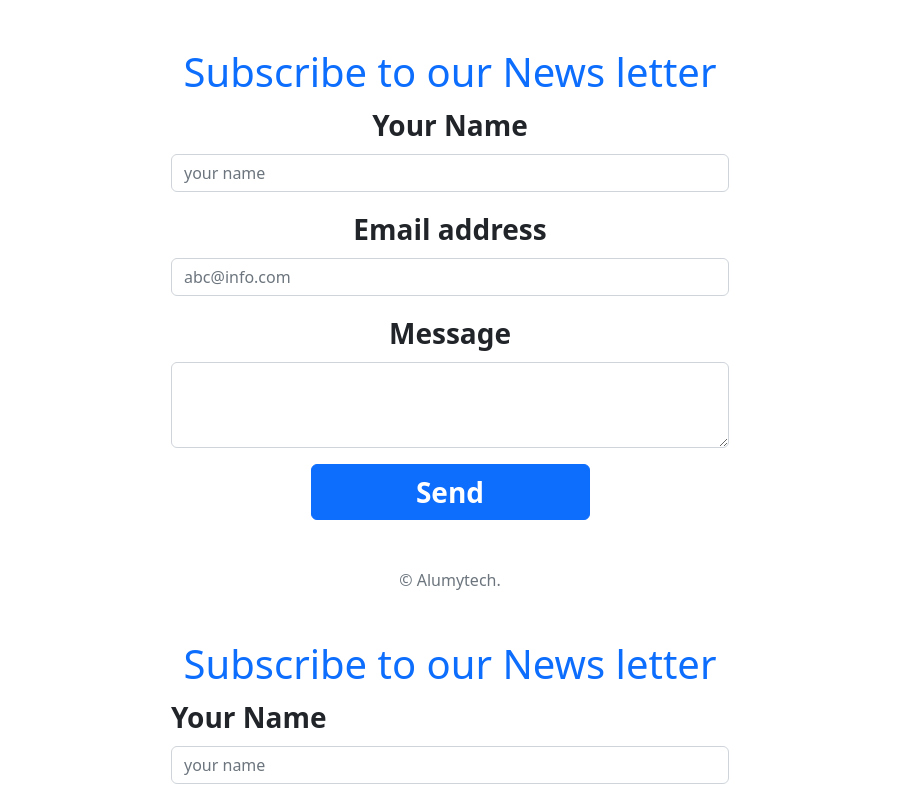
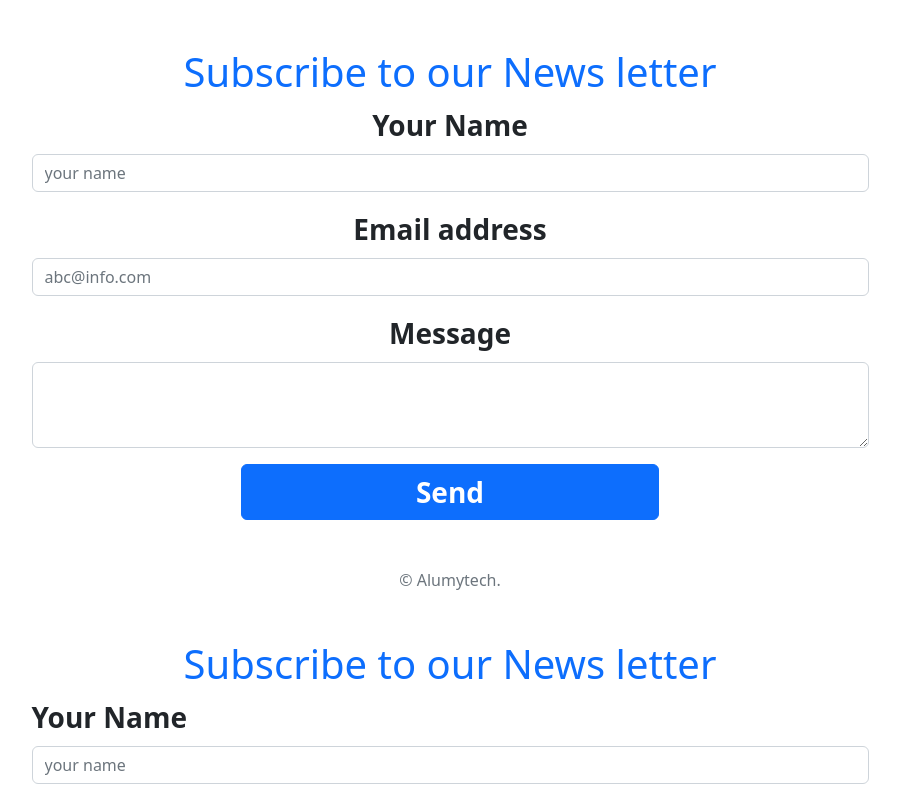
Before and after one commit to AloNdubuisi/mailapp-react, a React (Create React App) app: page / in a window 1280 px wide. Shown: the top 800 px of the page, without its empty margins (190-1090 px from the left). Built offline with nearby package versions, Linux system fonts and the light colour scheme.

Commit message:
second commit

```diff
--- a/src/components/Contact.js
+++ b/src/components/Contact.js
@@ -20,7 +20,7 @@ const Contact = () => {
     <>
       <div className="container mt-5">
         <h1 className='text-primary text-center'>Subscribe to our News letter</h1>
-        <form ref={form} onSubmit={sendEmail} className="w-50 m-auto">
+        <form ref={form} onSubmit={sendEmail} className="w-75 m-auto">
           <div class="mb-3">
             <label for="nameinput" class="form-label text-left fs-3 fw-bold">Your Name</label>
             <input type="text" class="form-control" id="nameinput" placeholder="your name" />
```
